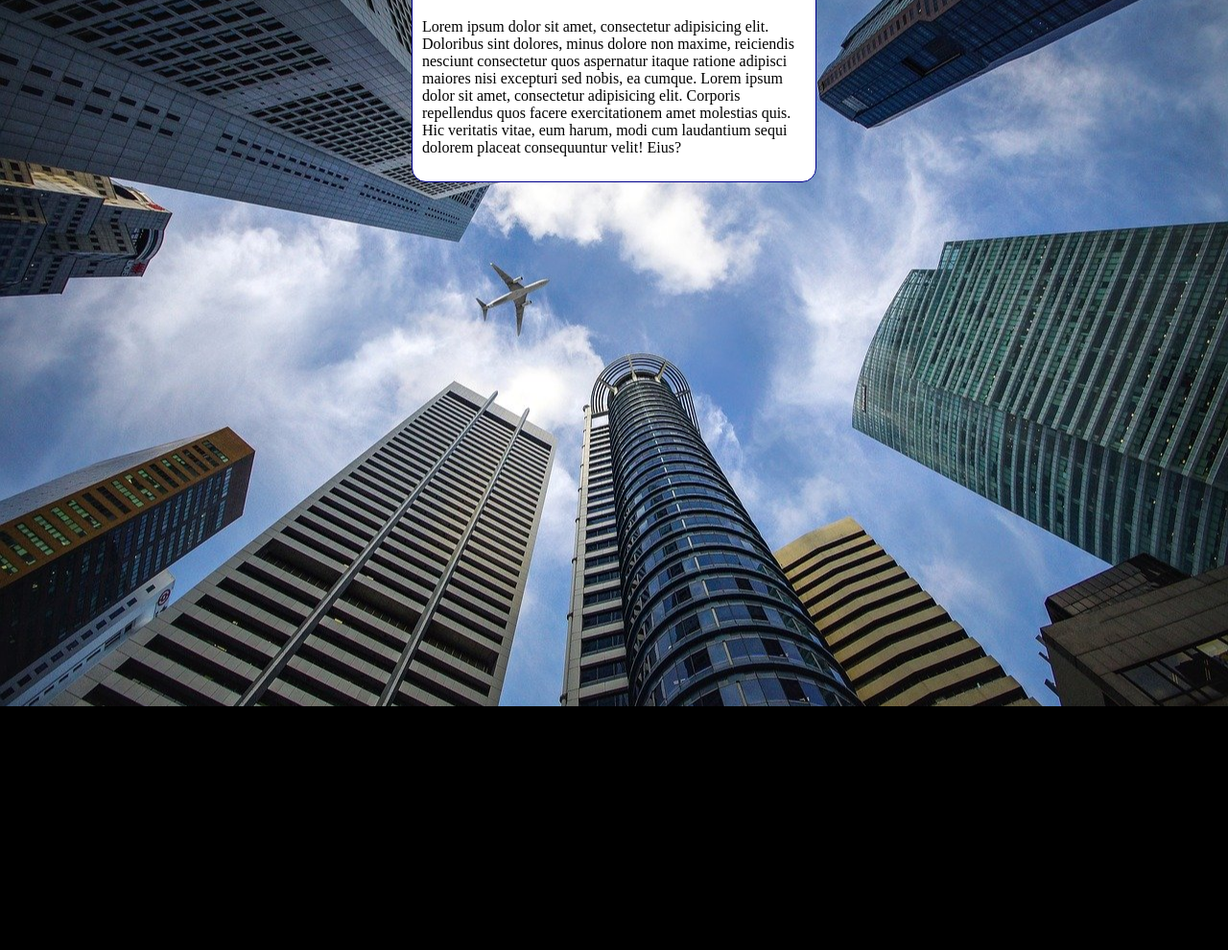
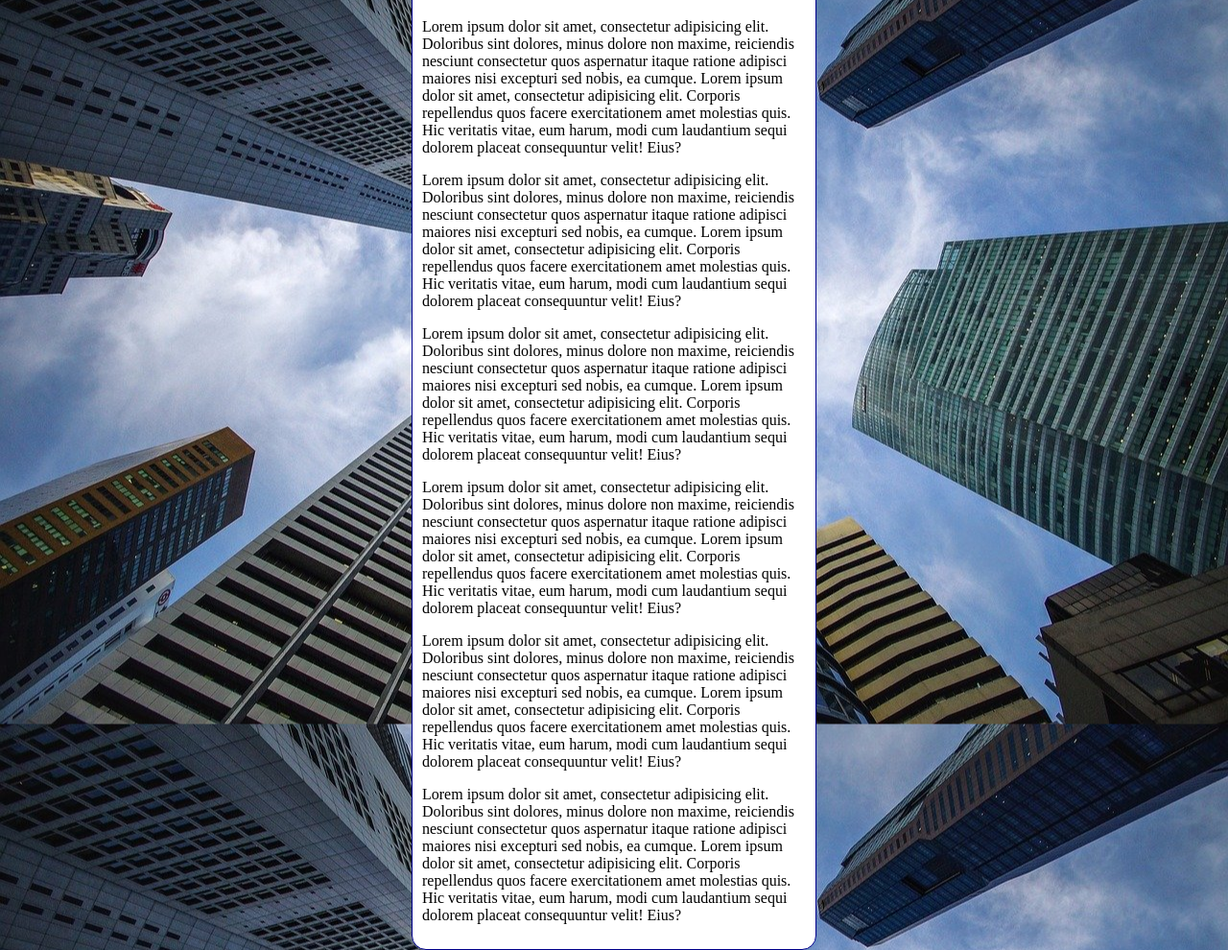
Before and after one commit to Pricilasantos/html-css1, a plain HTML site: page exe022/fundo006.html in a window 1280 px wide. Shown: the part 80-1070 px from the top of the page at 96% size. Before the commit the page ends 816 px from the top, so only its background shows below. Drawn offline with Linux system fonts and the light colour scheme.

Commit message:
Update fundo006.html

```diff
--- a/exe022/fundo006.html
+++ b/exe022/fundo006.html
@@ -10,7 +10,7 @@
             background-color: #000;
             background-image: url(../imagens/wallpaper002.jpg);
             background-position: center center;
-            background-repeat: no-repeat;
+            background-repeat: repeat-y;
             background-size: cover;
         }
 
@@ -29,6 +29,11 @@
     <main>
         <h1>Teste de Imagem de Fundo</h1>
         <p>Lorem ipsum dolor sit amet, consectetur adipisicing elit. Doloribus sint dolores, minus dolore non maxime, reiciendis nesciunt consectetur quos aspernatur itaque ratione adipisci maiores nisi excepturi sed nobis, ea cumque. Lorem ipsum dolor sit amet, consectetur adipisicing elit. Corporis repellendus quos facere exercitationem amet molestias quis. Hic veritatis vitae, eum harum, modi cum laudantium sequi dolorem placeat consequuntur velit! Eius?</p>
+        <p>Lorem ipsum dolor sit amet, consectetur adipisicing elit. Doloribus sint dolores, minus dolore non maxime, reiciendis nesciunt consectetur quos aspernatur itaque ratione adipisci maiores nisi excepturi sed nobis, ea cumque. Lorem ipsum dolor sit amet, consectetur adipisicing elit. Corporis repellendus quos facere exercitationem amet molestias quis. Hic veritatis vitae, eum harum, modi cum laudantium sequi dolorem placeat consequuntur velit! Eius?</p>
+        <p>Lorem ipsum dolor sit amet, consectetur adipisicing elit. Doloribus sint dolores, minus dolore non maxime, reiciendis nesciunt consectetur quos aspernatur itaque ratione adipisci maiores nisi excepturi sed nobis, ea cumque. Lorem ipsum dolor sit amet, consectetur adipisicing elit. Corporis repellendus quos facere exercitationem amet molestias quis. Hic veritatis vitae, eum harum, modi cum laudantium sequi dolorem placeat consequuntur velit! Eius?</p>
+        <p>Lorem ipsum dolor sit amet, consectetur adipisicing elit. Doloribus sint dolores, minus dolore non maxime, reiciendis nesciunt consectetur quos aspernatur itaque ratione adipisci maiores nisi excepturi sed nobis, ea cumque. Lorem ipsum dolor sit amet, consectetur adipisicing elit. Corporis repellendus quos facere exercitationem amet molestias quis. Hic veritatis vitae, eum harum, modi cum laudantium sequi dolorem placeat consequuntur velit! Eius?</p>
+        <p>Lorem ipsum dolor sit amet, consectetur adipisicing elit. Doloribus sint dolores, minus dolore non maxime, reiciendis nesciunt consectetur quos aspernatur itaque ratione adipisci maiores nisi excepturi sed nobis, ea cumque. Lorem ipsum dolor sit amet, consectetur adipisicing elit. Corporis repellendus quos facere exercitationem amet molestias quis. Hic veritatis vitae, eum harum, modi cum laudantium sequi dolorem placeat consequuntur velit! Eius?</p>
+        <p>Lorem ipsum dolor sit amet, consectetur adipisicing elit. Doloribus sint dolores, minus dolore non maxime, reiciendis nesciunt consectetur quos aspernatur itaque ratione adipisci maiores nisi excepturi sed nobis, ea cumque. Lorem ipsum dolor sit amet, consectetur adipisicing elit. Corporis repellendus quos facere exercitationem amet molestias quis. Hic veritatis vitae, eum harum, modi cum laudantium sequi dolorem placeat consequuntur velit! Eius?</p>
     </main>
 </body>
 </html>
```
